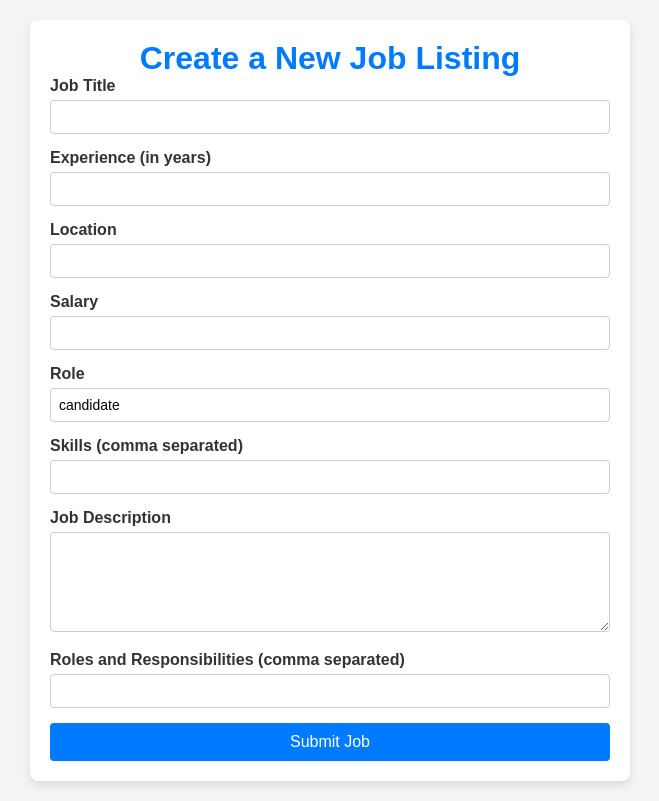
After one commit to sathish200202/ABC-careers-website, a Flask app: page /create-job in a window 1280 px wide. The commit adds this page. Shown: the whole page, without its empty margins (310-969 px from the left). Run offline with Flask 3, Linux system fonts and the light colour scheme; the visitor is signed in with stand-in values (Sample User, id 1).

Commit message:
added job post, get, put and delete methods.

```diff
--- a/app.py
+++ b/app.py
@@ -1,5 +1,5 @@
 from flask import Flask
-from flask_sqlalchemy import SQLAlchemy
+#from flask_sqlalchemy import TypeDecorator
 from dotenv import load_dotenv
 from flask_login import LoginManager
 
@@ -28,6 +28,10 @@ login_manager.init_app(app)
 login_manager.login_view = "auth.loginRoute"
 
 
+
+
+
+
 @login_manager.user_loader
 def load_user(user_id):
   return User.query.get(int(user_id))
@@ -39,8 +43,8 @@ app.register_blueprint(admin)
 
 
 if __name__ == '__main__':
-  # with app.app_context():
-  #   db.drop_all()
-  #   db.create_all()
-  #   print("table created successfully")
+  with app.app_context():
+    #db.drop_all()
+    db.create_all()
+    print("table created successfully")
   app.run(debug=True, host='0.0.0.0', port=int(os.getenv('PORT')))
--- a/routes/adminRoutes.py
+++ b/routes/adminRoutes.py
@@ -1,6 +1,6 @@
 from flask import Blueprint
 from flask_login import login_required
-from services.adminServices import adminpanel, usersDetails, jobsDetails, settings
+from services.adminServices import adminpanel, usersDetails, jobsDetails, settings, create_new_job,update_job_details, delete_job_by_id
 
 admin = Blueprint('admin', __name__)
 
@@ -10,18 +10,34 @@ admin = Blueprint('admin', __name__)
 def adminpanelRoute():
     return adminpanel()
 
-@admin.route('/users-details')
+@admin.route('/users-details', methods=['GET', 'POST'])
 @login_required
 def usersDetailsRoute():
     return usersDetails()
 
-@admin.route('/jobs-details')
+@admin.route('/jobs-details', methods=['GET', 'POST'])
 @login_required
 def jobsDetailsRoute():
     return jobsDetails()
 
 
-@admin.route('/settings')
+@admin.route('/settings', methods=['GET', 'POST'])
 @login_required
 def settingsRoute():
     return settings()
+
+@admin.route('/create-job', methods=["GET", 'POST'])
+@login_required
+def create_jobs():
+    return create_new_job()
+
+@admin.route('/update-job/<int:job_id>', methods=['GET', 'POS'])
+@login_required
+def update_job(job_id):
+    return update_job_details(job_id)
+
+
+@admin.route('/job/delete/<int:job_id>', methods=['GET', 'POST'])
+@login_required
+def delete_job(job_id):
+    return delete_job_by_id(job_id)
--- a/services/adminServices.py
+++ b/services/adminServices.py
@@ -1,22 +1,83 @@
-from flask import render_template, url_for, redirect
+from flask import render_template, url_for, redirect, request
 
-from models.models import User
+from models.models import User, Job, db
 from dummyData import Jobs_details
 def adminpanel():
     total_users = User.query.count()
 
     total_jobs = len(Jobs_details)
-    print(f"jobs: {total_jobs}")
     return render_template('admin.html', total_users = total_users, total_jobs=total_jobs)
-
-
 
 def usersDetails():
     users = User.query.all()
     return render_template('users_details.html', users = users)
 
 def jobsDetails():
-    return render_template('jobs_details.html')
+    jobs = Job.query.all()
+    return render_template('jobs_details.html', jobs=jobs)
 
 def settings():
     return render_template('settings.html')
+
+def create_new_job():
+    if request.method == 'POST':
+        title = request.form.get('title')
+        experience = request.form.get('experience')
+        location = request.form.get('location')
+        salary = request.form.get('salary')
+        skills = request.form.get('skills')
+        description = request.form.get('description')
+        roles_and_responsibility = request.form.get('roles_and_responsibility')
+
+        try:
+            new_job = Job(title=title, experience=experience, location=location, salary=salary, skills=skills, description=description, roles_and_responsibility=roles_and_responsibility)
+
+            db.session.add(new_job)
+            db.session.commit()
+
+            return redirect(url_for('admin.jobsDetailsRoute'))
+
+        except Exception as e:
+            print(f"Error in posting new job: {e}")
+            return redirect(url_for('admin.jobsDetailsRoute'))
+
+    return render_template('create_jobs.html')
+
+
+def update_job_details(job_id):
+    job = Job.query.filter_by(id=job_id).first()
+
+    if request.method == 'POST':
+        title = request.form.get('title')
+        experience = request.form.get('experience')
+        location = request.form.get('location')
+        salary = request.form.get('salary')
+        skills = request.form.get('skills')
+        description = request.form.get('description')
+        roles_and_responsibility = request.form.get('roles_and_responsibility')
+
+
+        try:
+            job.title = title
+            job.experience = experience
+            job.location = location
+            job.salary = salary
+            job.skills = skills
+            job.description = description
+            job.roles_and_responsibility = roles_and_responsibility
+
+            db.session.commit()
+            return redirect(url_for('admin.jobsDetailsRoute'))
+        except Exception as e:
+            print(f"Error in deleting job: {e}")
+            return redirect(url_for('admin.jobsDetailsRoute'))
+    return render_template('update_job.html', job=job)
+def delete_job_by_id(job_id):
+    job = Job.query.filter_by(id=job_id).first()
+    try:
+        db.session.delete(job)
+        db.session.commit()
+        return redirect(url_for('admin.jobsDetailsRoute'))
+    except Exception as e:
+        print(f"Error in deleting job: {e}")
+        return redirect(url_for('admin.jobsDetailsRoute'))
--- a/services/mainService.py
+++ b/services/mainService.py
@@ -1,6 +1,7 @@
 from flask import render_template, request
 from flask_login import current_user
 
+from models.models import Job
 from dummyData import Jobs_details
 
 
@@ -29,7 +30,10 @@ def jobs():
         query.lower() in job['salary'].lower()
     ]
   else:
-    jobs = Jobs_details
+    jobs = Job.query.all()
+    # for job in jobs:
+    #  skill_set = [skill.strip() for skill in job.skills.split(',')]
+    # print(f"skill set: {skill_set}")
 
   return render_template('jobs.html', jobs=jobs)
 
--- /dev/null
+++ b/static/css/createJob.css
@@ -0,0 +1,78 @@
+/* Reset default browser styles */
+* {
+  margin: 0;
+  padding: 0;
+  box-sizing: border-box;
+}
+
+body {
+  font-family: Arial, sans-serif;
+  background-color: #f4f4f4;
+  color: #333;
+  padding: 20px;
+}
+
+/* Center the form in the page */
+.container {
+  max-width: 600px;
+  margin: 0 auto;
+  padding: 20px;
+  background-color: #fff;
+  box-shadow: 0 4px 8px rgba(0, 0, 0, 0.1);
+  border-radius: 8px;
+}
+
+/* Style the form title */
+h1 {
+  text-align: center;
+  color: #007bff;
+}
+
+/* Style the form elements */
+.form-group {
+  margin-bottom: 15px;
+}
+
+label {
+  display: block;
+  font-weight: bold;
+  margin-bottom: 5px;
+}
+
+input[type="text"],
+input[type="number"],
+input[type="email"],
+textarea {
+  width: 100%;
+  padding: 8px;
+  border: 1px solid #ccc;
+  border-radius: 4px;
+  font-size: 14px;
+}
+
+textarea {
+  resize: vertical;
+  height: 100px;
+}
+
+button {
+  width: 100%;
+  padding: 10px;
+  background-color: #007bff;
+  color: #fff;
+  border: none;
+  border-radius: 4px;
+  cursor: pointer;
+  font-size: 16px;
+}
+
+button:hover {
+  background-color: #0056b3;
+}
+
+input[type="text"]:focus,
+input[type="number"]:focus,
+textarea:focus {
+  outline: none;
+  border-color: #007bff;
+}
--- a/templates/adminBase.html
+++ b/templates/adminBase.html
@@ -21,6 +21,10 @@
     <link
       rel="stylesheet"
       href="{{ url_for('static', filename='css/usersdetails.css') }}"
+    />
+     <link
+      rel="stylesheet"
+      href="{{ url_for('static', filename='css/jobDetails.css') }}"
     />
 
     <style></style>
--- /dev/null
+++ b/templates/create_jobs.html
@@ -0,0 +1,67 @@
+<!DOCTYPE html>
+<html lang="en">
+  <head>
+    <meta charset="UTF-8" />
+    <meta name="viewport" content="width=device-width, initial-scale=1.0" />
+    <title>Create Job Listing</title>
+    <link
+      rel="stylesheet"
+      href="{{ url_for('static', filename='css/createJob.css')}}"
+    />
+  </head>
+  <body>
+    <div class="container">
+      <h1>Create a New Job Listing</h1>
+      <form action="/create-job" method="POST">
+        <div class="form-group">
+          <label for="title">Job Title</label>
+          <input type="text" id="title" name="title" required />
+        </div>
+
+        <div class="form-group">
+          <label for="experience">Experience (in years)</label>
+          <input type="number" id="experience" name="experience" required />
+        </div>
+
+        <div class="form-group">
+          <label for="location">Location</label>
+          <input type="text" id="location" name="location" required />
+        </div>
+
+        <div class="form-group">
+          <label for="salary">Salary</label>
+          <input type="number" step="0.01" id="salary" name="salary" required />
+        </div>
+
+        <div class="form-group">
+          <label for="role">Role</label>
+          <input type="text" id="role" name="role" value="candidate" />
+        </div>
+
+        <div class="form-group">
+          <label for="skills">Skills (comma separated)</label>
+          <input type="text" id="skills" name="skills" required />
+        </div>
+
+        <div class="form-group">
+          <label for="description">Job Description</label>
+          <textarea id="description" name="description" required></textarea>
+        </div>
+
+        <div class="form-group">
+          <label for="roles_and_responsibility"
+            >Roles and Responsibilities (comma separated)</label
+          >
+          <input
+            type="text"
+            id="roles_and_responsibility"
+            name="roles_and_responsibility"
+            required
+          />
+        </div>
+
+        <button type="submit">Submit Job</button>
+      </form>
+    </div>
+  </body>
+</html>
--- a/templates/users_details.html
+++ b/templates/users_details.html
@@ -6,7 +6,7 @@
     <meta charset="UTF-8" />
     <meta name="viewport" content="width=device-width, initial-scale=1.0" />
     <title>User List</title>
-    >
+
   </head>
   <body>
     {% block content %}
```
Also changed, not shown: models/models.py (+31 -0 lines), static/css/jobDetails.css (added, +68 -0 lines), templates/jobs.html (+10 -8 lines), templates/jobs_details.html (+50 -3 lines), templates/update_job.html (added, +101 -0 lines).
